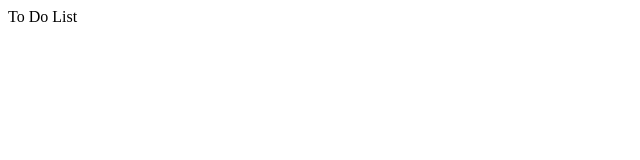
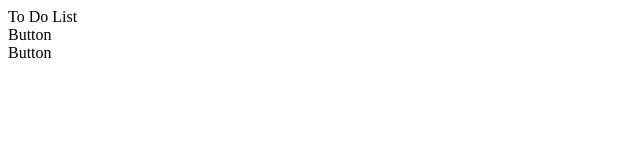
Before and after one commit to seon-mikim/wanted-pre-onboarding-frontend, a React (Create React App) app: page / in a window 1280 px wide. Shown: the top 160 px of the page, without its empty margins (0-640 px from the left). Built offline with nearby package versions, Linux system fonts and the light colour scheme.

Commit message:
feat: pathname에 따른 버튼 렌더링 조건부 생성
- useLocation 훅 사용

```diff
--- a/src/App.tsx
+++ b/src/App.tsx
@@ -1,11 +1,26 @@
-import { Outlet } from 'react-router-dom';
+import { Outlet, useLocation } from 'react-router-dom';
 import Header from './components/Header';
+import Button from './components/common/Button';
+import { sign } from 'crypto';
+
 
 function App() {
+  const location = useLocation();
+
   return(
           <div>
             <Header/>
             <Outlet/>
+            { location.pathname !== '/todo'&&
+              <div>
+                { location.pathname !== '/signup' &&
+                    <Button title='sign up' color='blue' size='16px'/>
+                }
+                { location.pathname !== '/login' &&
+                    <Button title='login' color='blue' size='16px'/>
+                }
+              </div>
+            }
           </div>
     );
 }
```
